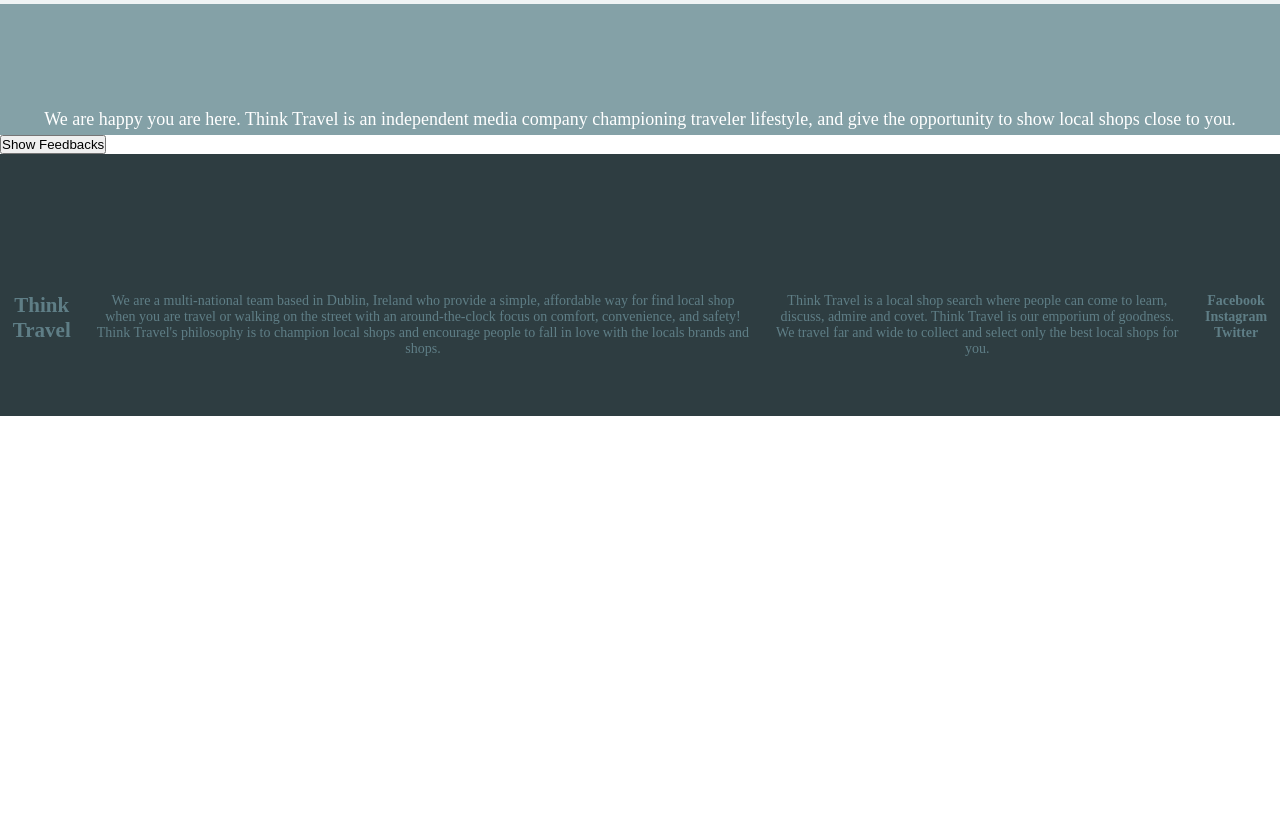
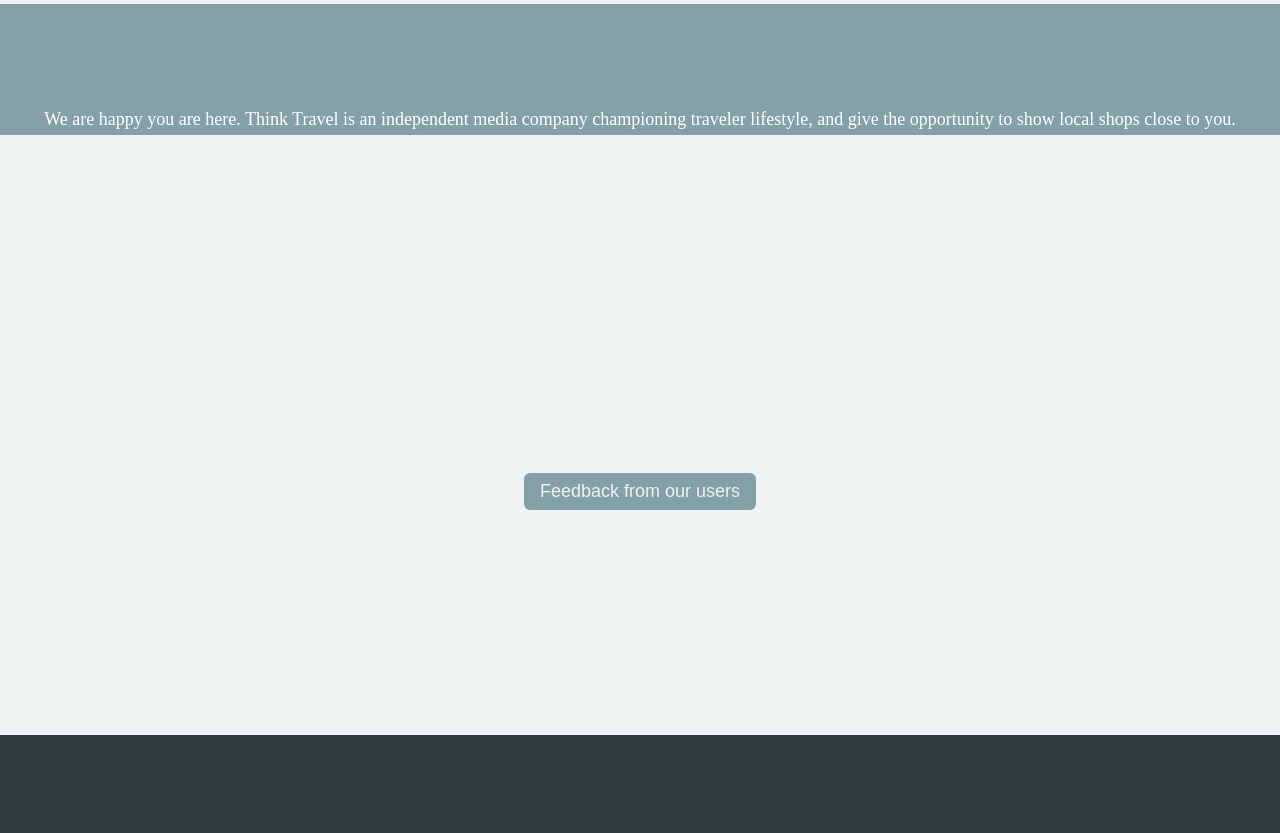
Before and after one commit to luinunes13/ThinkTravelProject, a website: page html/feedback.html in a window 1280 px wide. Shown: the part 660-1493 px from the top of the page. Before the commit the page ends 1076 px from the top, so only its background shows below. Drawn offline with Linux system fonts and the light colour scheme; no server answers.

Commit message:
Adjustment on the feedback screen.

```diff
--- a/html/feedback.html
+++ b/html/feedback.html
@@ -62,8 +62,8 @@
                   <div class="button">
                       <input type="button" value="Submit" onclick="sendFeedback()"/>
               </form>
-              </div>
-          </div>
+            </div>
+        </div>
   </section>
     <!-- Think Travel website message -->
     <section class="last-articles">
@@ -73,9 +73,19 @@
             </div>
         </div>
     </section>
-    <div class="button">
-      <button>Show Feedbacks</button>
-    </div>
+    <section class="heroform">
+      <div class="container">
+        <div class="right-side">
+          <div class="button">
+            <input type="button" value="Feedback from our users" onclick="showFeedbacks()"/>
+          </div>
+          <div id="feedbacksPage">
+            <ol id="list">
+
+            </ol>
+          </div>
+      </div>
+    </section>
 
     <footer class="footer">
       <div class="container">
--- a/js/feedback.js
+++ b/js/feedback.js
@@ -11,8 +11,24 @@
 }
 
 function showFeedbacks(feedbacks){
-    console.log(feedbacks);
+    const list = document.getElementById('list');
+
+    feedbacks.forEach(feedback =>{
+        console.log(feedback.username);
+        const li = document.createElement('li');
+
+        const name = document.createElement('h4');
+        name.innerHTML= feedback.username;
+        li.appendChild(name);
+
+        const msg = document.createElement('p');
+        msg.innerHTML = feedback.feedbackUser;
+        li.appendChild(msg);
+
+        list.appendChild(li);
+    })
 }
+
 const form = {
     name: () => document.getElementById('name'),
     feedback: () => document.getElementById('feedback'),
```
